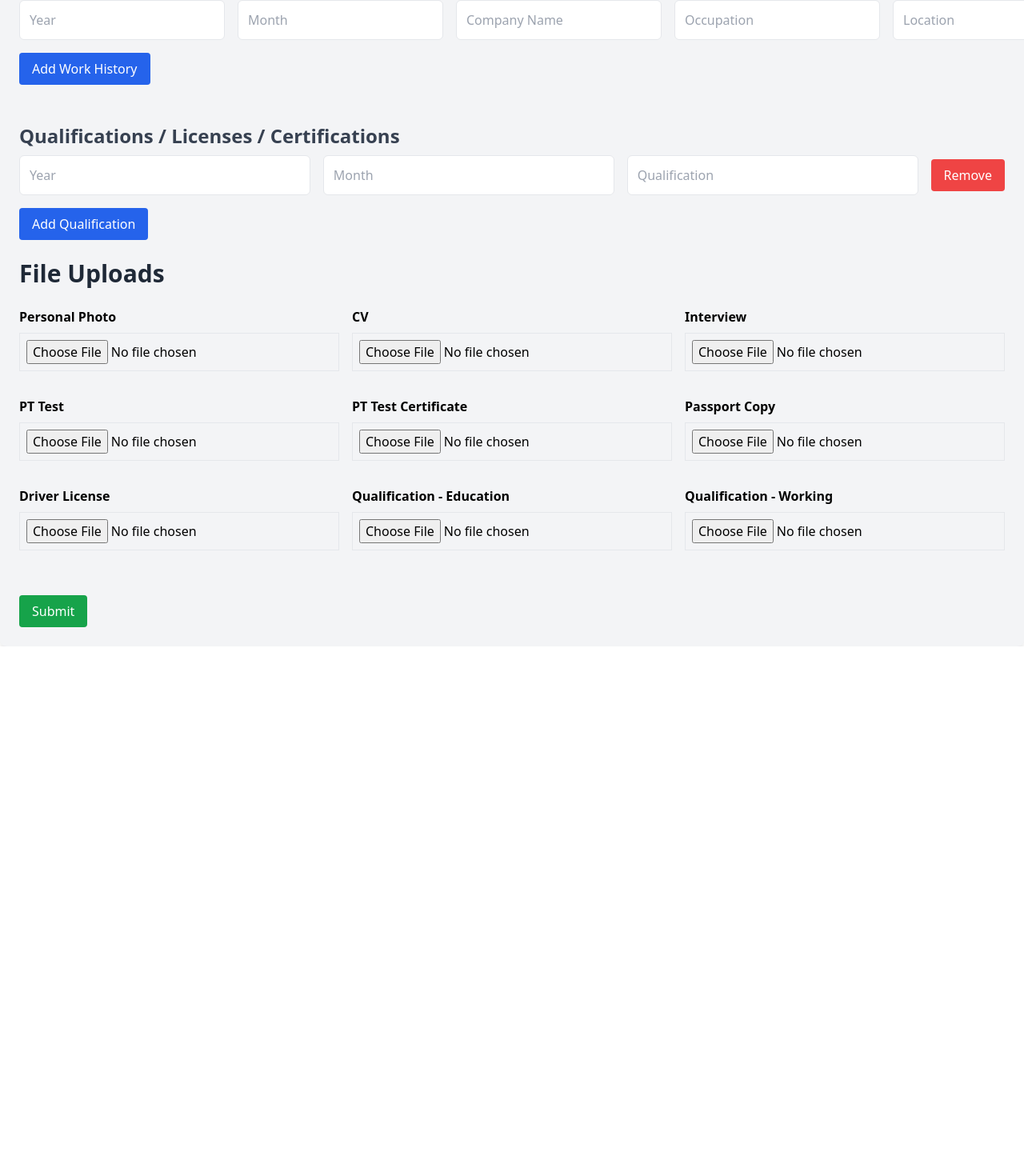
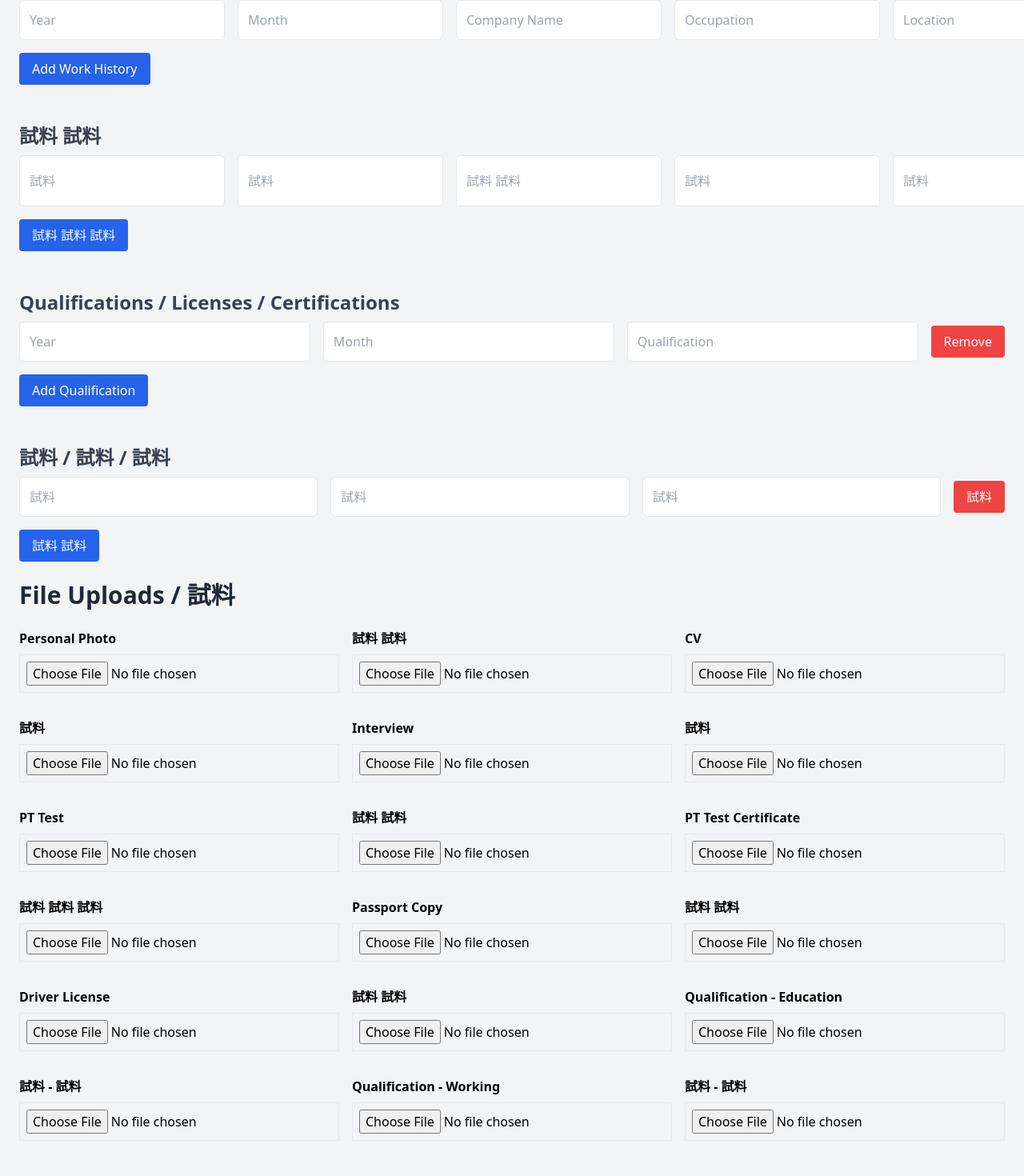
Before and after one commit to Rukshan2000/devAtmo, a React (Create React App) app: page / in a window 1280 px wide. Shown: the part 2500-3970 px from the top of the page at 80% size. Before the commit the page ends 3308 px from the top, so only its background shows below. Built offline with nearby package versions, Linux system fonts and the light colour scheme.

Commit message:
japan test 4

```diff
--- a/src/components/dataForm.jsx
+++ b/src/components/dataForm.jsx
@@ -346,6 +346,8 @@ function DataForm({ onSubmit }) {
             ))}
             <button type="button" onClick={() => addRow('education')} className="px-4 py-2 mb-6 text-white bg-blue-600 rounded">試料 試料/試料 試料</button>
             {/* Work History Section */}
+
+
             <h3 className="mt-6 mb-2 text-2xl font-bold text-gray-700">Work History</h3>
             {formState.workHistory.map((item, index) => (
                 <div key={index} className="flex flex-col gap-4 mb-4 lg:flex-row lg:gap-4">
@@ -359,6 +361,19 @@ function DataForm({ onSubmit }) {
             ))}
             <button type="button" onClick={() => addRow('workHistory')} className="px-4 py-2 mb-6 text-white bg-blue-600 rounded">Add Work History</button>
 
+            <h3 className="mt-6 mb-2 text-2xl font-bold text-gray-700">試料 試料</h3>
+            {formState.workHistory.map((item, index) => (
+                <div key={index} className="flex flex-col gap-4 mb-4 lg:flex-row lg:gap-4">
+                    <input type="text" name="year" placeholder="試料" value={item.year} onChange={(e) => handleDynamicChange(index, 'workHistory', e)} className="flex-1 p-3 border rounded-md" />
+                    <input type="text" name="month" placeholder="試料" value={item.month} onChange={(e) => handleDynamicChange(index, 'workHistory', e)} className="flex-1 p-3 border rounded-md" />
+                    <input type="text" name="companyName" placeholder="試料 試料" value={item.companyName} onChange={(e) => handleDynamicChange(index, 'workHistory', e)} className="flex-1 p-3 border rounded-md" />
+                    <input type="text" name="occupation" placeholder="試料" value={item.occupation} onChange={(e) => handleDynamicChange(index, 'workHistory', e)} className="flex-1 p-3 border rounded-md" />
+                    <input type="text" name="location" placeholder="試料" value={item.location} onChange={(e) => handleDynamicChange(index, 'workHistory', e)} className="flex-1 p-3 border rounded-md" />
+                    <button type="button" onClick={() => removeRow(index, 'workHistory')} className="self-center px-4 py-2 text-white bg-red-500 rounded">試料</button>
+                </div>
+            ))}
+            <button type="button" onClick={() => addRow('workHistory')} className="px-4 py-2 mb-6 text-white bg-blue-600 rounded">試料 試料 試料</button>
+
             {/* Qualifications Section */}
             <h3 className="mt-6 mb-2 text-2xl font-bold text-gray-700">Qualifications / Licenses / Certifications</h3>
             {formState.qualifications.map((item, index) => (
@@ -371,7 +386,18 @@ function DataForm({ onSubmit }) {
             ))}
             <button type="button" onClick={() => addRow('qualifications')} className="px-4 py-2 mb-6 text-white bg-blue-600 rounded">Add Qualification</button>
 
-            <h2 className="mb-6 text-3xl font-bold text-gray-800">File Uploads</h2>
+            <h3 className="mt-6 mb-2 text-2xl font-bold text-gray-700">試料 / 試料 / 試料</h3>
+            {formState.qualifications.map((item, index) => (
+                <div key={index} className="flex flex-col gap-4 mb-4 lg:flex-row lg:gap-4">
+                    <input type="text" name="year" placeholder="試料" value={item.year} onChange={(e) => handleDynamicChange(index, 'qualifications', e)} className="flex-1 p-3 border rounded-md" />
+                    <input type="text" name="month" placeholder="試料" value={item.month} onChange={(e) => handleDynamicChange(index, 'qualifications', e)} className="flex-1 p-3 border rounded-md" />
+                    <input type="text" name="qualification" placeholder="試料" value={item.qualification} onChange={(e) => handleDynamicChange(index, 'qualifications', e)} className="flex-1 p-3 border rounded-md" />
+                    <button type="button" onClick={() => removeRow(index, 'qualifications')} className="self-center px-4 py-2 text-white bg-red-500 rounded">試料</button>
+                </div>
+            ))}
+            <button type="button" onClick={() => addRow('qualifications')} className="px-4 py-2 mb-6 text-white bg-blue-600 rounded">試料 試料</button>
+
+            <h2 className="mb-6 text-3xl font-bold text-gray-800">File Uploads / 試料</h2>
 
             <div className="grid grid-cols-1 gap-4 mb-4 md:grid-cols-3">
 
@@ -379,50 +405,99 @@ function DataForm({ onSubmit }) {
     <label className="block mb-2 font-bold">Personal Photo</label>
     <input type="file" name="personalPhoto" accept="image/*" onChange={handleFileChange} className="w-full p-2 border" />
 </div>
+<div className="mb-4">
+    <label className="block mb-2 font-bold">試料 試料</label>
+    <input type="file" name="personalPhoto" accept="image/*" onChange={handleFileChange} className="w-full p-2 border" />
+</div>
+
 
 <div className="mb-4">
     <label className="block mb-2 font-bold">CV</label>
     <input type="file" name="cv" accept=".pdf,.doc,.docx" onChange={handleFileChange} className="w-full p-2 border" />
 </div>
+<div className="mb-4">
+    <label className="block mb-2 font-bold">試料</label>
+    <input type="file" name="cv" accept=".pdf,.doc,.docx" onChange={handleFileChange} className="w-full p-2 border" />
+</div>
+
 
 <div className="mb-4">
     <label className="block mb-2 font-bold">Interview</label>
     <input type="file" name="interview" accept=".pdf,.doc,.docx" onChange={handleFileChange} className="w-full p-2 border" />
 </div>
+<div className="mb-4">
+    <label className="block mb-2 font-bold">試料</label>
+    <input type="file" name="interview" accept=".pdf,.doc,.docx" onChange={handleFileChange} className="w-full p-2 border" />
+</div>
+
 
 <div className="mb-4">
     <label className="block mb-2 font-bold">PT Test</label>
     <input type="file" name="ptTest" accept=".pdf,.doc,.docx" onChange={handleFileChange} className="w-full p-2 border" />
 </div>
+<div className="mb-4">
+    <label className="block mb-2 font-bold">試料 試料</label>
+    <input type="file" name="ptTest" accept=".pdf,.doc,.docx" onChange={handleFileChange} className="w-full p-2 border" />
+</div>
+
 
 <div className="mb-4">
     <label className="block mb-2 font-bold">PT Test Certificate</label>
     <input type="file" name="ptTestCertificate" accept=".pdf,.doc,.docx" onChange={handleFileChange} className="w-full p-2 border" />
 </div>
+<div className="mb-4">
+    <label className="block mb-2 font-bold">試料 試料 試料</label>
+    <input type="file" name="ptTestCertificate" accept=".pdf,.doc,.docx" onChange={handleFileChange} className="w-full p-2 border" />
+</div>
+
+
 
 <div className="mb-4">
     <label className="block mb-2 font-bold">Passport Copy</label>
     <input type="file" name="passportCopy" accept="image/*,.pdf" onChange={handleFileChange} className="w-full p-2 border" />
 </div>
+<div className="mb-4">
+    <label className="block mb-2 font-bold">試料 試料</label>
+    <input type="file" name="passportCopy" accept="image/*,.pdf" onChange={handleFileChange} className="w-full p-2 border" />
+</div>
+
+
 
 <div className="mb-4">
     <label className="block mb-2 font-bold">Driver License</label>
     <input type="file" name="driverLicense" accept="image/*,.pdf" onChange={handleFileChange} className="w-full p-2 border" />
 </div>
+<div className="mb-4">
+    <label className="block mb-2 font-bold">試料 試料</label>
+    <input type="file" name="driverLicense" accept="image/*,.pdf" onChange={handleFileChange} className="w-full p-2 border" />
+</div>
+
+
 
 <div className="mb-4">
     <label className="block mb-2 font-bold">Qualification - Education</label>
     <input type="file" name="qualificationEducation" accept=".pdf,.doc,.docx" onChange={handleFileChange} className="w-full p-2 border" />
 </div>
+<div className="mb-4">
+    <label className="block mb-2 font-bold">試料 - 試料</label>
+    <input type="file" name="qualificationEducation" accept=".pdf,.doc,.docx" onChange={handleFileChange} className="w-full p-2 border" />
+</div>
+
+
 
 <div className="mb-4">
     <label className="block mb-2 font-bold">Qualification - Working</label>
     <input type="file" name="qualificationWorking" accept=".pdf,.doc,.docx" onChange={handleFileChange} className="w-full p-2 border" />
 </div>
+<div className="mb-4">
+    <label className="block mb-2 font-bold">試料 - 試料</label>
+    <input type="file" name="qualificationWorking" accept=".pdf,.doc,.docx" onChange={handleFileChange} className="w-full p-2 border" />
+</div>
+
 </div>
 
             {/* Submit Button */}
-            <button type="submit" className="px-4 py-2 mt-6 text-white bg-green-600 rounded">Submit</button>
+            <button type="submit" className="px-4 py-2 mt-6 text-white bg-green-600 rounded">Submit / 試料</button>
         </form>
     );
 }
```
